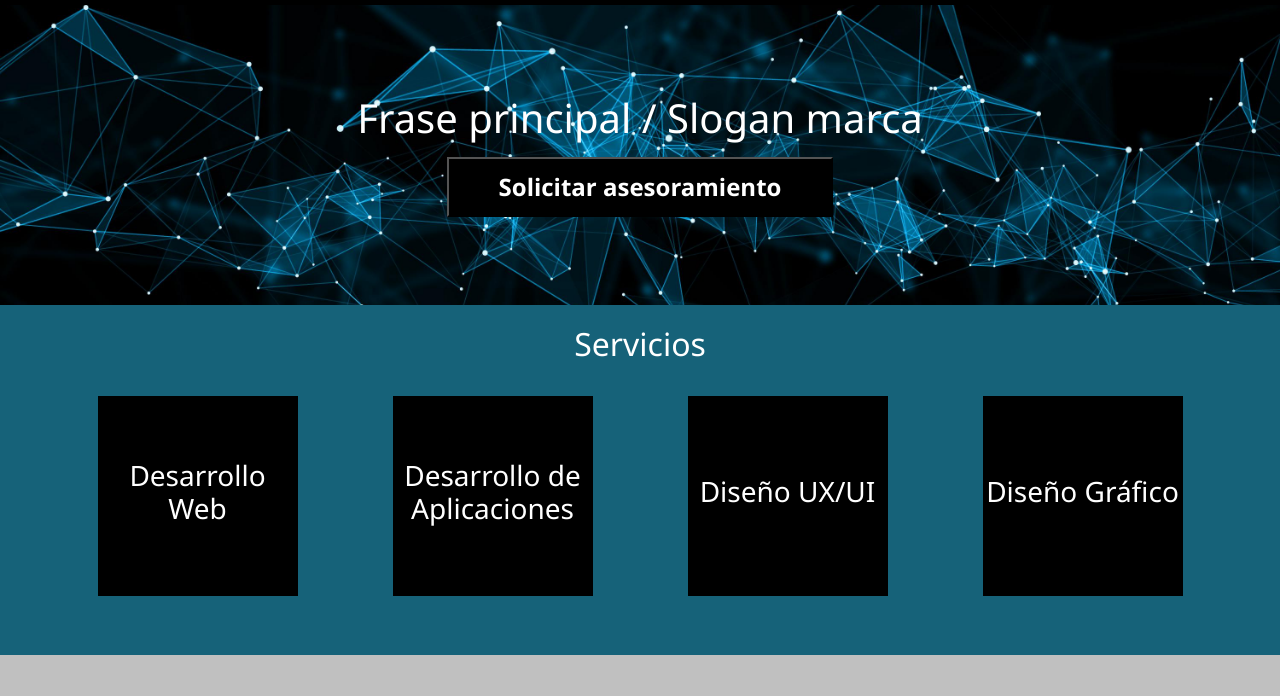
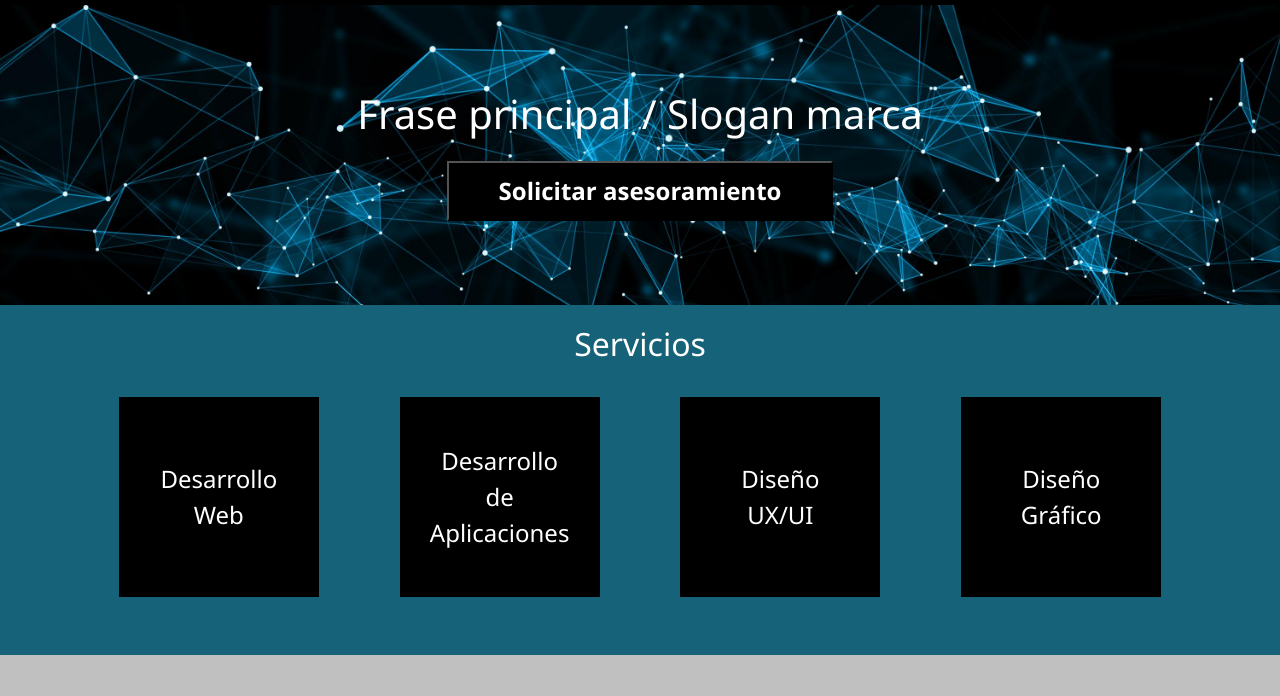
Before and after one commit to rodrigo-carsin/DesarrolloWeb, a plain HTML site: page index.html in a window 1280 px wide. Shown: the part 104-800 px from the top of the page. Drawn offline with nearby package versions, Linux system fonts and the light colour scheme.

Commit message:
Modificado seccion servicios en indez.html con boot..

```diff
--- a/index.html
+++ b/index.html
@@ -72,29 +72,36 @@
 
     <!--SERVICIOS-->
 
+
     <section class="service">
 
-            <h2 class="service__title">Servicios</h2>
+        <h2 class="service__title">Servicios</h2>
 
-        <div class="service-grid">
-            <span class="boxModel">
-                <h3>Desarrollo Web</h3>
-            </span>
+        <!-- sm: 576px -->
+        <!-- md: 768px -->
+        <!-- lg: 992px -->
 
-            <span class="boxModel">
-                <h3>Desarrollo de Aplicaciones</h3>
-            </span>
+          <div class="row">
 
-            <span class="boxModel">
-                <h3>Diseño UX/UI</h3>
-            </span>
+              <article class="boxModel col-sm-12 col-md-6 col-lg-3">
+                  <div class="">Desarrollo Web</div>
+              </article>
 
-            <span class="boxModel">
-                <h3>Diseño Gráfico</h3>
-            </span>
-    </div>
+              <article class="boxModel col-sm-12 col-md-6 col-lg-3">
+                  <div class="">Desarrollo de Aplicaciones</div>
+              </article>
 
-    </section>
+              <article class="boxModel col-sm-12 col-md-6 col-lg-3">
+                  <div class="">Diseño UX/UI</div>
+              </article>
+
+              <article class="boxModel col-sm-12 col-md-6 col-lg-3">
+                  <div class="">Diseño Gráfico</div>
+              </article>
+
+          </div>
+
+        </section>
 
     <!--QUIENES SOMOS-->
 
--- a/style-index.css
+++ b/style-index.css
@@ -116,9 +116,19 @@ aside {
     height: 200px;
     cursor: pointer;
     margin-bottom: 50px;
+    color: white;
+    font-family: 'Segoe UI', Tahoma, Geneva, Verdana, sans-serif;
+
 }
 
-div span:hover {
+section div {
+    display: grid;
+    justify-content: space-evenly;
+    align-items: center;
+    margin: 0 50px;
+}
+
+div article:hover {
     border-radius: 10px;
     width: 190px;
     height: 190px;
@@ -127,6 +137,16 @@ div span:hover {
     background-color: darkcyan;
     transition: all, 1s;
 }
+
+/* div span:hover {
+    border-radius: 10px;
+    width: 190px;
+    height: 190px;
+    border-color: darkcyan;
+    border-style: outset;
+    background-color: darkcyan;
+    transition: all, 1s;
+} */
 
 
 .info {
```
